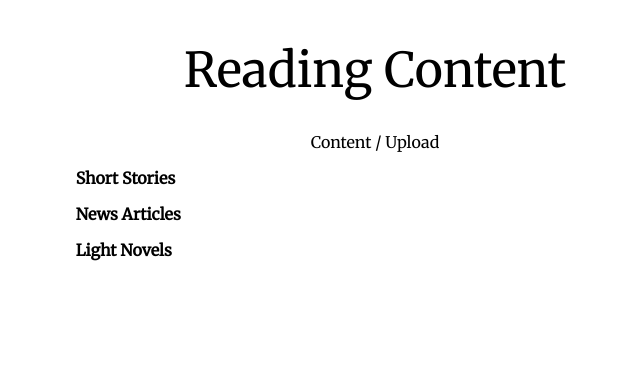
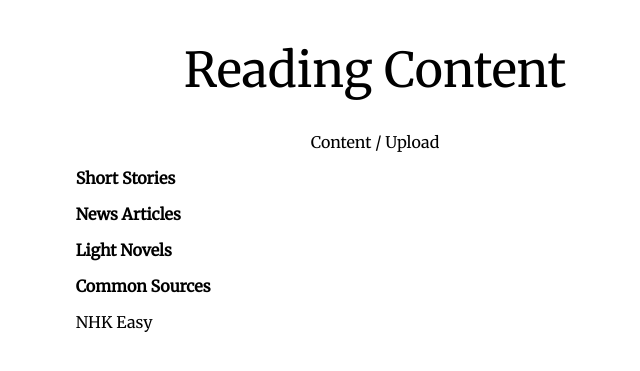
Before and after one commit to ryanarnold/japanese-reading, a Flask app: template templates/index.html in a window 1280 px wide. Shown: the top 371 px of the page, without its empty margins (265-905 px from the left). Run offline with Flask 2, Linux system fonts and the light colour scheme; the template is opened without the code that fills it, so the values that code supplies are empty.

Commit message:
Tweak UI

```diff
--- a/static/css/index.css
+++ b/static/css/index.css
@@ -50,3 +50,12 @@ h1 {
   font-size: 24px;
   line-height: 36px;
 }
+
+.link {
+  color: black;
+  text-decoration: none;
+}
+
+.link:hover {
+  text-decoration: underline;
+}
--- /dev/null
+++ b/templates/base.html
@@ -0,0 +1,19 @@
+<!DOCTYPE html>
+<html lang="en">
+<head>
+  <meta charset="UTF-8">
+  <meta name="viewport" content="width=device-width, initial-scale=1.0">
+  <title>日本語</title>
+
+  <link href="https://fonts.googleapis.com/css2?family=Merriweather&display=swap" rel="stylesheet">
+  <link href="https://fonts.googleapis.com/css2?family=Noto+Serif+JP:wght@300&display=swap" rel="stylesheet">
+  <link rel="stylesheet" href="/static/css/index.css">
+</head>
+<body>
+
+  {% block content %}
+
+  {% endblock content %}
+
+</body>
+</html>
--- a/templates/index.html
+++ b/templates/index.html
@@ -1,23 +1,13 @@
-<!DOCTYPE html>
-<html lang="en">
-<head>
-  <meta charset="UTF-8">
-  <meta name="viewport" content="width=device-width, initial-scale=1.0">
-  <title>日本語</title>
+{% extends 'base.html' %}
 
-  <link href="https://fonts.googleapis.com/css2?family=Merriweather&display=swap" rel="stylesheet">
-  <link href="https://fonts.googleapis.com/css2?family=Noto+Serif+JP:wght@300&display=swap" rel="stylesheet">
-  <link rel="stylesheet" href="/static/css/index.css">
-</head>
-<body>
-
+{% block content %}
 <div class="container">
   <div class="row">
     <h1>Reading Content</h1>
   </div>
 
   <div class="row navbar">
-      Content / Upload
+    <a href="/" class="link">Content</a> / <a href="upload" class="link">Upload</a>
   </div>
 
   <div class="row">
@@ -27,14 +17,8 @@
     {% endfor %}
     <p class="subheading">News Articles</p>
     <p class="subheading">Light Novels</p>
+    <p class="subheading">Common Sources</p>
+    <p><a href="https://www3.nhk.or.jp/news/easy/" class="link">NHK Easy</a></p>
   </div>
 </div>
-
-
-
-
-
-  <script src='/static/js/index.js'></script>
-
-</body>
-</html>
+{% endblock content %}
```
Also changed, not shown: templates/content.html (+3 -22 lines), static/js/index.js (deleted). Lines whose indentation alone changed are shown as unchanged.
